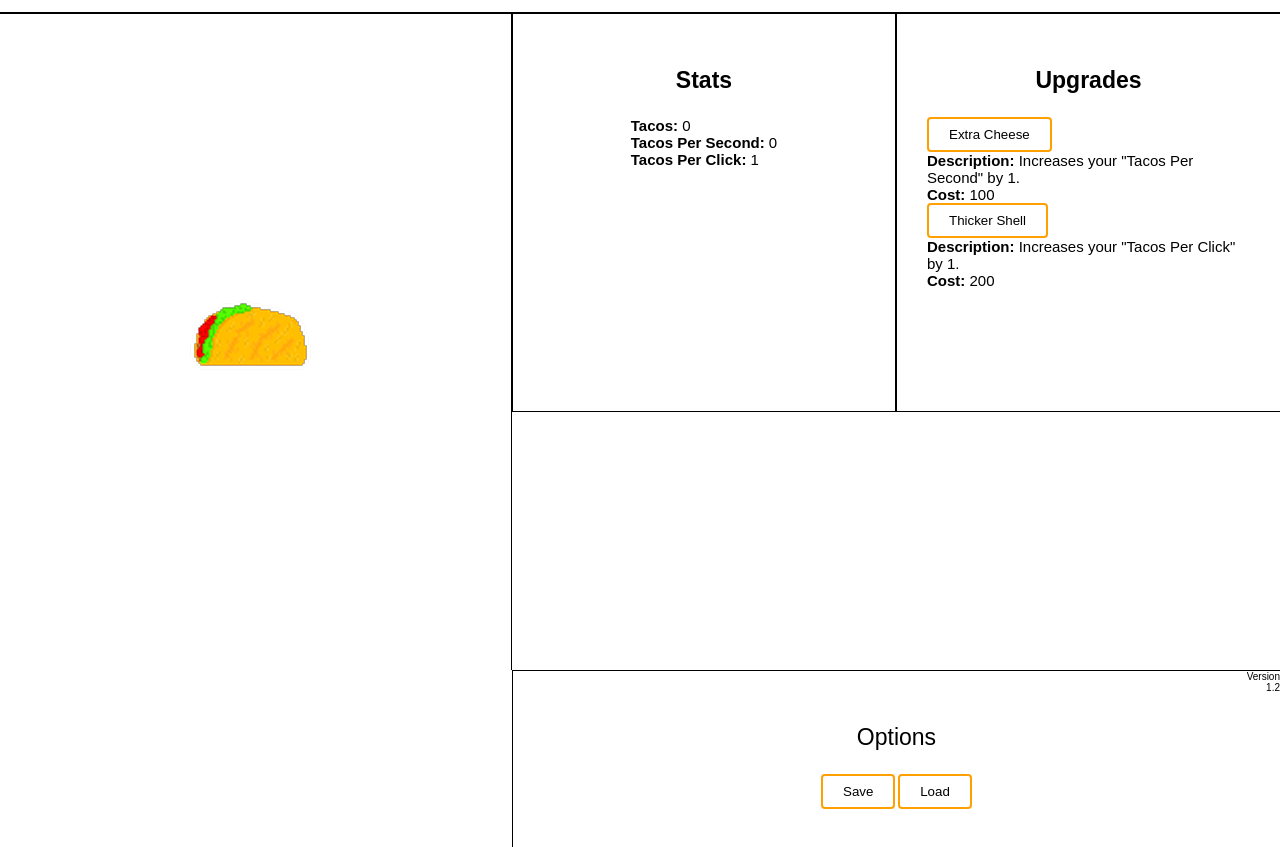
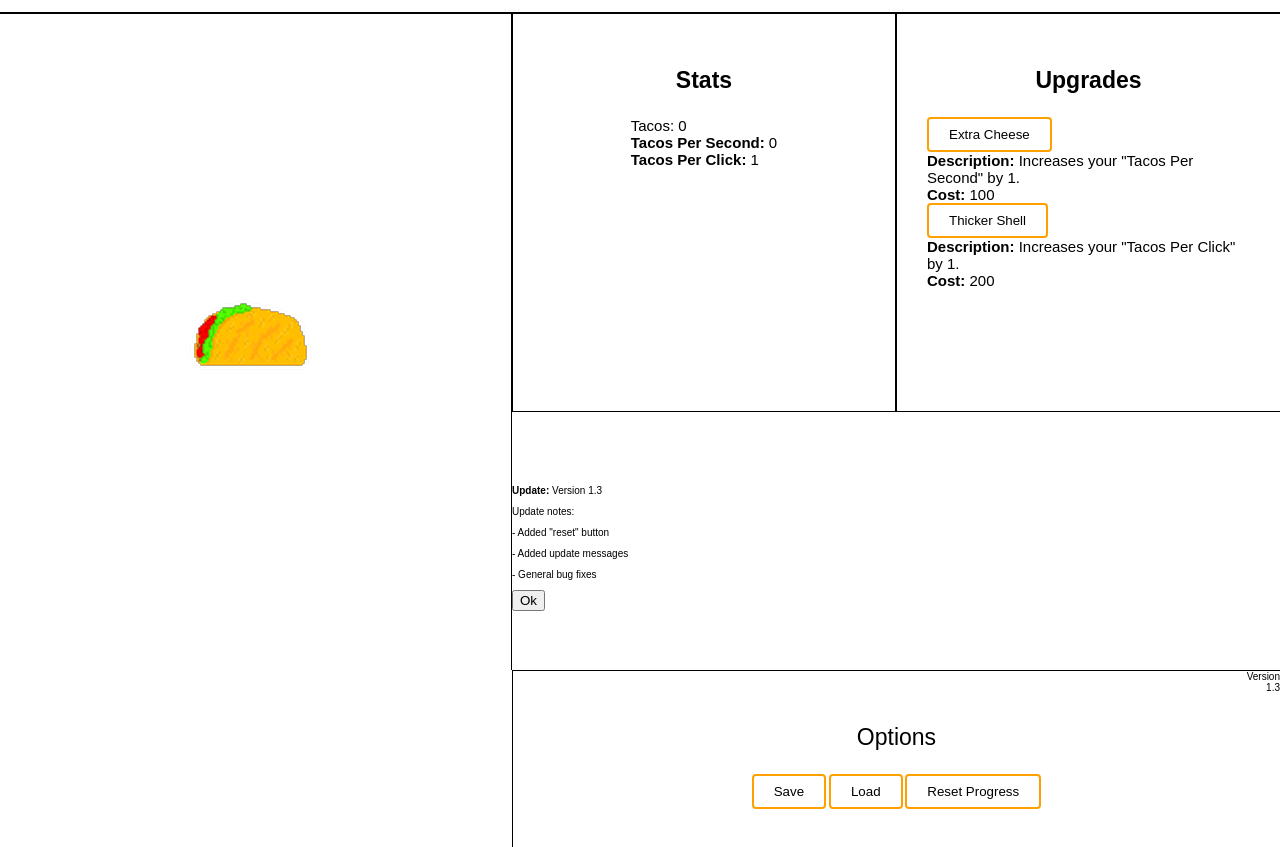
Before and after one commit to SoyMilk13/taco-clicker, a plain HTML site: page index.html in a window 1280 px wide. Shown: the part 113-960 px from the top of the page. Drawn offline with Linux system fonts and the light colour scheme; a web font is replaced by a local one.

Commit message:
Update index.html

```diff
--- a/index.html
+++ b/index.html
@@ -43,10 +43,25 @@
                 <div id = 'optionsBtns'>
                     <button id = 'saveBtn'>Save</button>
                     <button id = 'loadBtn'>Load</button>
+                    <button id = 'resetBtn'>Reset Progress</button>
                 </div>
-                <p class = 'version'>Version 1.2</p>
+                <p class = 'version'>Version 1.3</p>
             </div>
         </footer>
+        <div id = 'warningMsg'>
+            <p><strong>WARNING:</strong> This action cannot be undone.</p>
+            <p>Click "confirm" if you understand, and wish to proceed.</p>
+            <button id = 'resetConfirm'>Confirm</button>
+            <button id = 'resetCancel'>Cancel</button>
+        </div>
+        <div id = 'updateMsg'>
+            <p class = 'updateTitle'><strong>Update:</strong> Version 1.3</p>
+            <p class = 'updateSubTitle'>Update notes:</p>
+            <p>- Added "reset" button</p>
+            <p>- Added update messages</p>
+            <p>- General bug fixes</p>
+            <button id = 'updateOk'>Ok</button>
+        </div>
         <script src = 'scripts/main.js'></script>
     </body>
 </html>
```
